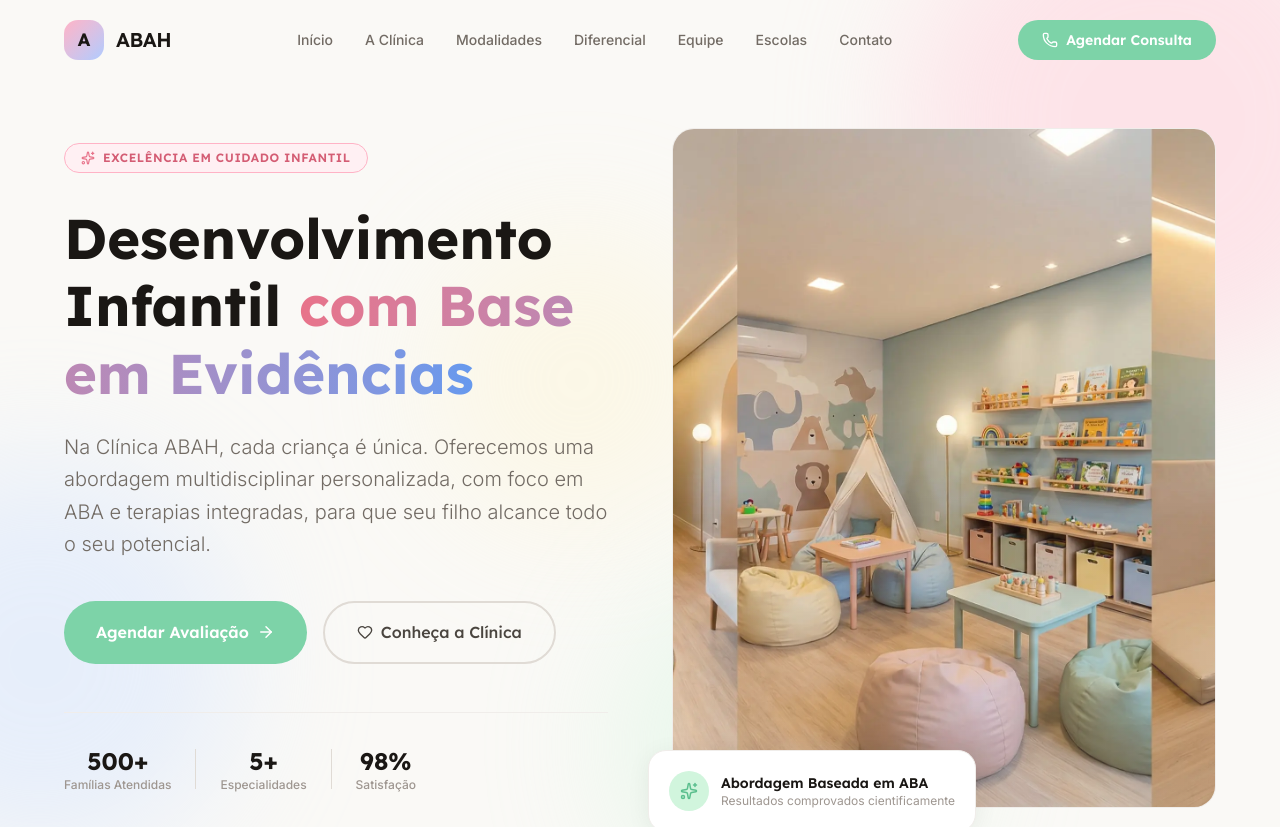
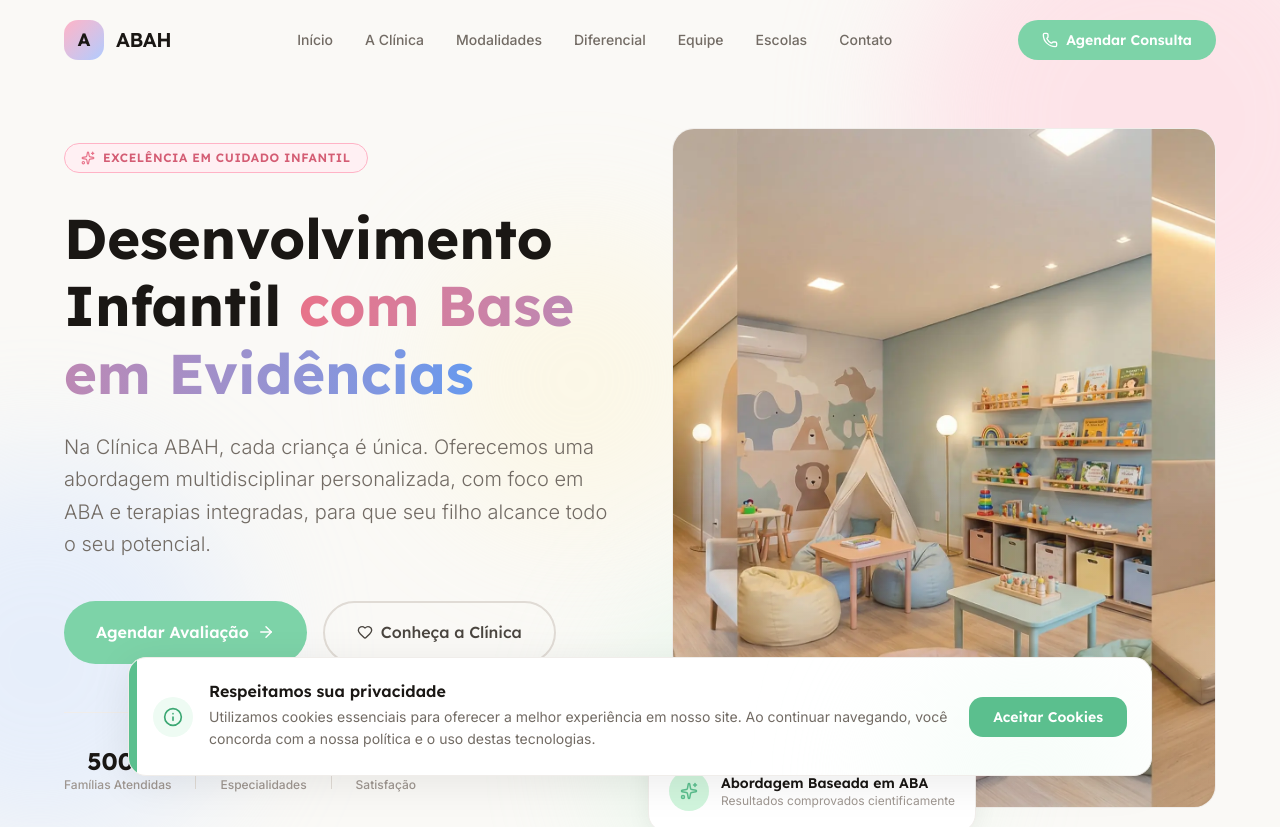
Before and after one commit to fast-dev-digital/abah-projeto-web, a React (Vite) app: page / in a window 1280 px wide. Shown: the top 827 px of the page. Built offline with nearby package versions, Linux system fonts and the light colour scheme.

Commit message:
feat: adiciona CookieBanner para conformidade com a LGPD usando localStorage

```diff
--- a/src/App.tsx
+++ b/src/App.tsx
@@ -6,6 +6,7 @@ import Authority from '@/components/Authority'
 import Schools from '@/components/Schools'
 import Contact from '@/components/Contact'
 import Footer from '@/components/Footer'
+import CookieBanner from '@/components/CookieBanner'
 import Services from '@/components/Services'
 
 export default function App() {
@@ -22,6 +23,7 @@ export default function App() {
         <Contact />
       </main>
       <Footer />
+      <CookieBanner />
     </div>
   )
 }
--- /dev/null
+++ b/src/components/CookieBanner.tsx
@@ -0,0 +1,76 @@
+import { useState, useEffect } from 'react'
+import { motion, AnimatePresence } from 'framer-motion'
+import { Info, X } from 'lucide-react'
+
+export default function CookieBanner() {
+  const [isVisible, setIsVisible] = useState(false)
+
+  useEffect(() => {
+    // Verifica se o usuário já aceitou os cookies anteriormente
+    const hasAccepted = localStorage.getItem('abah_cookies_accepted')
+    if (!hasAccepted) {
+      // Damos um pequeno delay para não aparecer abruptamente no load da página
+      const timer = setTimeout(() => setIsVisible(true), 1500)
+      return () => clearTimeout(timer)
+    }
+  }, [])
+
+  const handleAccept = () => {
+    localStorage.setItem('abah_cookies_accepted', 'true')
+    setIsVisible(false)
+  }
+
+  return (
+    <AnimatePresence>
+      {isVisible && (
+        <motion.div
+          initial={{ y: 100, opacity: 0 }}
+          animate={{ y: 0, opacity: 1 }}
+          exit={{ y: 100, opacity: 0 }}
+          transition={{ type: 'spring', stiffness: 260, damping: 20 }}
+          className="fixed bottom-0 left-0 right-0 z-50 p-4 md:p-6"
+        >
+          {/* Main Banner Container */}
+          <div className="max-w-5xl mx-auto bg-white rounded-2xl shadow-elevated border border-abah-gray-100 p-5 md:p-6 flex flex-col md:flex-row items-start md:items-center justify-between gap-5 relative overflow-hidden">
+            {/* Subtle gradient accent for aesthetic touch */}
+            <div className="absolute top-0 left-0 w-2 h-full bg-abah-green-400" />
+            <div className="absolute top-0 right-0 w-64 h-64 bg-abah-green-50 rounded-full blur-3xl opacity-50 mix-blend-multiply pointer-events-none" />
+
+            {/* Content Area */}
+            <div className="flex items-start md:items-center gap-4 relative z-10 flex-1">
+              <div className="w-10 h-10 rounded-full bg-abah-green-50 flex items-center justify-center shrink-0 hidden md:flex">
+                <Info size={20} className="text-abah-green-500" />
+              </div>
+              <div>
+                <h4 className="font-heading font-semibold text-abah-gray-800 text-sm md:text-base mb-1">
+                  Respeitamos sua privacidade
+                </h4>
+                <p className="text-abah-gray-500 text-xs md:text-sm leading-relaxed max-w-3xl">
+                  Utilizamos cookies essenciais para oferecer a melhor experiência em nosso site. Ao continuar navegando, você concorda com a nossa política e o uso destas tecnologias.
+                </p>
+              </div>
+            </div>
+
+            {/* Actions Area */}
+            <div className="flex items-center gap-3 w-full md:w-auto relative z-10">
+              <button
+                onClick={() => setIsVisible(false)}
+                className="w-10 h-10 flex items-center justify-center rounded-xl bg-abah-gray-50 text-abah-gray-500 hover:bg-abah-gray-100 hover:text-abah-gray-700 transition-colors shrink-0 md:hidden absolute top-0 right-0"
+                aria-label="Fechar banner"
+              >
+                <X size={18} />
+              </button>
+
+              <button
+                onClick={handleAccept}
+                className="flex-1 md:flex-none whitespace-nowrap px-6 py-2.5 bg-abah-green-400 hover:bg-abah-green-500 text-white font-heading font-semibold text-sm rounded-xl transition-all duration-300 hover:shadow-md cursor-pointer"
+              >
+                Aceitar Cookies
+              </button>
+            </div>
+          </div>
+        </motion.div>
+      )}
+    </AnimatePresence>
+  )
+}
```
